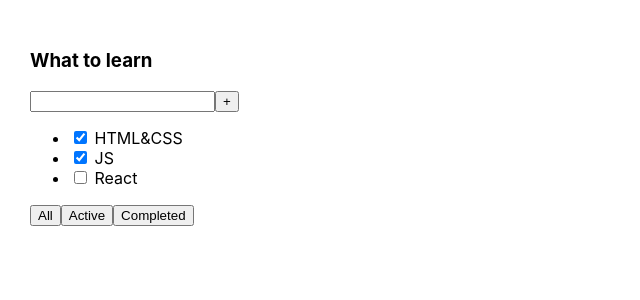
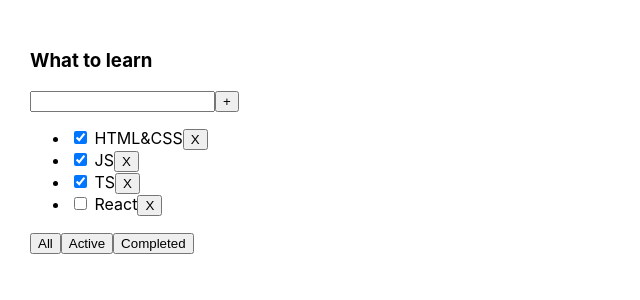
Before and after one commit to 7AndreyArt7/todolist, a React (Vite) app: page / in a window 1280 px wide. Shown: the top 300 px of the page, without its empty margins (0-640 px from the left). Built offline with nearby package versions, Linux system fonts and the light colour scheme.

Commit message:
todolist_02_deleteTask

```diff
--- a/src/App.tsx
+++ b/src/App.tsx
@@ -1,23 +1,31 @@
 import './App.css'
 import {TodolistItem} from "./TodolistItem.tsx";
 import {TaskType} from "./types.ts";
+import {useState} from "react";
 
 
 
+function App() {
+    //BLL
+    const todolistTitle: string = "What to learn";
 
-const tasks: TaskType[] = [
-    {id: crypto.randomUUID(), title: "HTML&CSS", isDone: true},
-    {id: crypto.randomUUID(), title: "JS", isDone: true},
-    {id: crypto.randomUUID(), title: "React", isDone: false}
-]
+    const [tasks, setTasks] = useState<TaskType[]>([
+        {id: crypto.randomUUID(), title: "HTML&CSS", isDone: true},
+        {id: crypto.randomUUID(), title: "JS", isDone: true},
+        {id: crypto.randomUUID(), title: "TS", isDone: true},
+        {id: crypto.randomUUID(), title: "React", isDone: false}
+    ])
 
-function App() {
+const deleteTask = (taskId: TaskType["id"]) => {
+        const newState = tasks.filter((t: TaskType) => t.id !== taskId);
+        setTasks(newState);
+}
+    //GUI
 
-    const todolistTitle: string= "What to learn";
 
     return (
         <div className="app">
-            <TodolistItem tasks={tasks} todolistTitle={todolistTitle} />
+            <TodolistItem tasks={tasks} todolistTitle={todolistTitle} deleteTask={deleteTask}/>
         </div>
     )
 }
--- a/src/TodolistItem.tsx
+++ b/src/TodolistItem.tsx
@@ -4,17 +4,22 @@ import {TaskType} from "./types.ts";
 type TodolistTaskType = {
     tasks: TaskType[]
     todolistTitle: string
+    deleteTask: (taskId: TaskType["id"]) => void
 }
 
-export const TodolistItem = ({tasks, todolistTitle}: TodolistTaskType) => {
+export const TodolistItem = ({tasks, todolistTitle, deleteTask}: TodolistTaskType) => {
 
     const tasksList = tasks.length === 0 ? "Your taskslist is empty" :
         <ul>
             {tasks.map((t: TaskType) => {
+                const deleteTaskHandler = () => {
+                    deleteTask(t.id)
+                };
                 return (
 
                     <li key={t.id}>
                         <input type="checkbox" checked={t.isDone}/> <span>{t.title}</span>
+                        <Button title={"X"} onClick={deleteTaskHandler}/>
                     </li>
 
                 )
```
